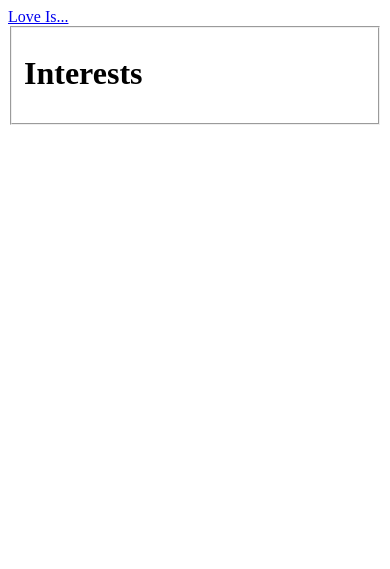
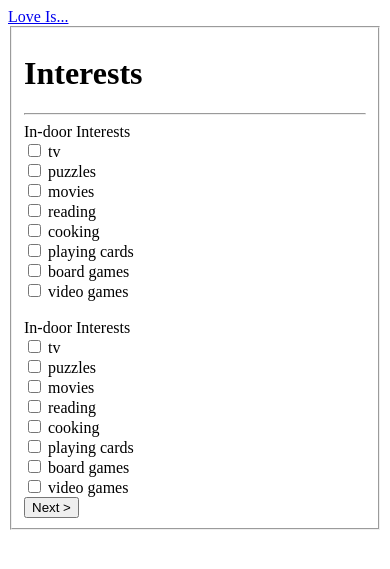
Before and after one commit to aperhyme/dating, a PHP site: page /views/interests.html in a window 390 px wide. Shown: the top 569 px of the page. Run offline with PHP 8.4, Linux system fonts and the light colour scheme.

Commit message:
Added to styles and moved items around in views, added checkboxs to interests

```diff
--- a/views/home.html
+++ b/views/home.html
@@ -15,7 +15,7 @@
 
 <div class ="w3-container" id="main">
 <form method="get" action="page">
-<fieldset class="form-group">
+<fieldset class="form-group" id="mainPage">
     <!--Image-->
         <div>
             <img src="images/loveIs.jpg" alt="Love is">
@@ -41,7 +41,9 @@
         <p class="quote">"Just try it! You'll never be the same!" -Sarah</p>
 
         <hr>
+
         <button id="submit" type="submit" class="btn btn-primary">Create a Profile!</button>
+
     </div>
 
 </fieldset>
--- a/views/interests.html
+++ b/views/interests.html
@@ -8,15 +8,128 @@
 </div>
 
 <div class ="w3-container" id="main">
-    <form method="get" action="summary">
+    <form method="post" action="summary">
         <fieldset class="form-group">
 
             <div>
-                <!--Header and Web info-->
+                <!--Header -->
                 <h1>Interests</h1>
-
+                <hr>
             </div>
 
+            <!-- Interests -->
+                <!-- in-door interest -->
+            <a>In-door Interests</a>
+            <div class="checkbox-grid">
+                <div class="custom-control custom-checkbox">
+                    <input class="custom-control-input" type="checkbox" value="tv" id="roles1" name="roles[]">
+                    <label class="custom-control-label" for="roles1">
+                        tv
+                    </label>
+                </div>
+                <div class="custom-control custom-checkbox">
+                    <input class="custom-control-input" type="checkbox" value="puzzles" id="roles2" name="roles[]">
+                    <label class="custom-control-label" for="roles2">
+                        puzzles
+                    </label>
+                </div>
+                <div class="custom-control custom-checkbox">
+                    <input class="custom-control-input" type="checkbox" value="movies" id="roles3" name="roles[]">
+                    <label class="custom-control-label" for="roles3">
+                        movies
+                    </label>
+                </div>
+                <div class="custom-control custom-checkbox">
+                    <input class="custom-control-input" type="checkbox" value="reading" id="roles4" name="roles[]">
+                    <label class="custom-control-label" for="roles4">
+                        reading
+                    </label>
+                </div>
+
+                <div class="custom-control custom-checkbox">
+                    <input class="custom-control-input" type="checkbox" value="cooking" id="roles5" name="roles[]">
+                    <label class="custom-control-label" for="roles5">
+                        cooking
+                    </label>
+                </div>
+                <div class="custom-control custom-checkbox">
+                    <input class="custom-control-input" type="checkbox" value="playing cards" id="roles6" name="roles[]">
+                    <label class="custom-control-label" for="roles6">
+                        playing cards
+                    </label>
+                </div>
+                <div class="custom-control custom-checkbox">
+                    <input class="custom-control-input" type="checkbox" value="board games" id="roles7" name="roles[]">
+                    <label class="custom-control-label" for="roles7">
+                        board games
+                    </label>
+                </div>
+
+                <div class="custom-control custom-checkbox">
+                    <input class="custom-control-input" type="checkbox" value="video games" id="roles8" name="roles[]">
+                    <label class="custom-control-label" for="roles8">
+                        video games
+                    </label>
+                </div>
+            </div>
+
+            <!-- out-door interest -->
+            <br>
+            <div class="checkbox-grid">
+                <a>In-door Interests</a>
+                <div class="custom-control custom-checkbox">
+                    <input class="custom-control-input" type="checkbox" value="tv" id="roles9" name="roles[]">
+                    <label class="custom-control-label" for="roles9">
+                        tv
+                    </label>
+                </div>
+                <div class="custom-control custom-checkbox">
+                    <input class="custom-control-input" type="checkbox" value="puzzles" id="roles10" name="roles[]">
+                    <label class="custom-control-label" for="roles10">
+                        puzzles
+                    </label>
+                </div>
+                <div class="custom-control custom-checkbox">
+                    <input class="custom-control-input" type="checkbox" value="movies" id="roles11" name="roles[]">
+                    <label class="custom-control-label" for="roles11">
+                        movies
+                    </label>
+                </div>
+                <div class="custom-control custom-checkbox">
+                    <input class="custom-control-input" type="checkbox" value="reading" id="roles12" name="roles[]">
+                    <label class="custom-control-label" for="roles12">
+                        reading
+                    </label>
+                </div>
+                <div class="custom-control custom-checkbox">
+                    <input class="custom-control-input" type="checkbox" value="cooking" id="roles13" name="roles[]">
+                    <label class="custom-control-label" for="roles13">
+                        cooking
+                    </label>
+                </div>
+                <div class="custom-control custom-checkbox">
+                    <input class="custom-control-input" type="checkbox" value="playing cards" id="roles14" name="roles[]">
+                    <label class="custom-control-label" for="roles14">
+                        playing cards
+                    </label>
+                </div>
+                <div class="custom-control custom-checkbox">
+                    <input class="custom-control-input" type="checkbox" value="board games" id="roles15" name="roles[]">
+                    <label class="custom-control-label" for="roles15">
+                        board games
+                    </label>
+                </div>
+                <div class="custom-control custom-checkbox">
+                    <input class="custom-control-input" type="checkbox" value="video games" id="roles16" name="roles[]">
+                    <label class="custom-control-label" for="roles16">
+                        video games
+                    </label>
+                </div>
+            </div>
+
+
+
+            <button id="next" type="submit" class="btn btn-primary ">Next ></button>
         </fieldset>
     </form>
 </div>
```
Also changed, not shown: styles/styles.css (+25 -4 lines), views/personal.html (+56 -4 lines), views/profile.html (+96 -2 lines), views/summary.html (+40 -2 lines).
